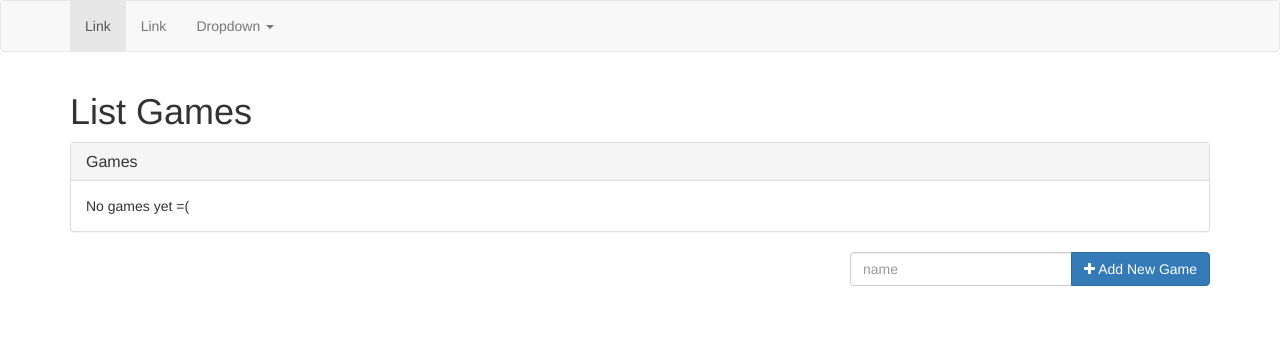
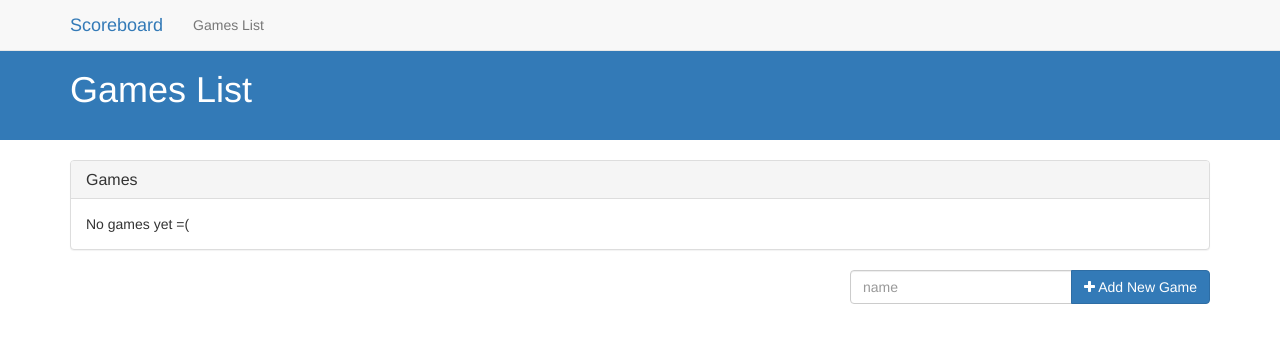
Before and after one commit to JamesLaverack/scoreboard, a Flask app: page /game/ in a window 1280 px wide. Shown: the top 343 px of the page. Run offline with Flask 2, Linux system fonts and the light colour scheme; data that the repository does not hold is empty; some libraries are stand-ins or nearby versions.

Commit message:
Add titlebar and rework navbar
The Navigation bar now shows actually useful options.

```diff
--- /dev/null
+++ b/static/css/scoreboard.css
@@ -0,0 +1,5 @@
+.titlebar {
+    padding-top: 50px;
+    padding-bottom: 20px;
+    margin-bottom: 20px;
+}
--- a/templates/base.html
+++ b/templates/base.html
@@ -5,28 +5,27 @@
 
 {% block styles -%}
 {{super()}}
-<link href="//netdna.bootstrapcdn.com/font-awesome/4.5.0/css/font-awesome.css" rel="stylesheet">
+<link href="//netdna.bootstrapcdn.com/font-awesome/4.5.0/css/font-awesome.css" rel="stylesheet"/>
+<link rel=stylesheet type=text/css href="{{ url_for('static', filename='css/scoreboard.css') }}"/>
 {% endblock styles %}
 
 {% block navbar %}
-<nav class="navbar navbar-default" role="navigation">
-  <div class="container-fluid container">
+<nav class="navbar navbar-default navbar-fixed-top" role="navigation">
+  <div class="container">
     <ul class="nav navbar-nav">
-      <li class="active"><a href="#">Link <span class="sr-only">(current)</span></a></li>
-      <li><a href="#">Link</a></li>
-      <li class="dropdown">
-	<a href="#" class="dropdown-toggle" data-toggle="dropdown" role="button" aria-haspopup="true" aria-expanded="false">Dropdown <span class="caret"></span></a>
-	<ul class="dropdown-menu">
-          <li><a href="#">Action</a></li>
-          <li><a href="#">Another action</a></li>
-          <li><a href="#">Something else here</a></li>
-          <li role="separator" class="divider"></li>
-          <li><a href="#">Separated link</a></li>
-          <li role="separator" class="divider"></li>
-          <li><a href="#">One more separated link</a></li>
-	</ul>
+      <a class="navbar-brand" href="{{ url_for('show_index') }}">
+	<span class="text-primary">Scoreboard</span>
+      </a>
+      <li>
+	<a href="{{ url_for('show_games') }}">Games List</a>
       </li>
     </ul>
   </div>
 </nav>
+<div class="titlebar bg-primary">
+  <div class="container">
+    {% block titlebar %}
+    {% endblock %}
+  </div>
+</div>
 {% endblock %}
--- a/templates/game.html
+++ b/templates/game.html
@@ -4,10 +4,12 @@
 {{super()}} - {{ gamename }}
 {% endblock %}
 
+{% block titlebar %}
+<h1>{{ gamename }}</h1>
+{% endblock %}
+
 {% block content %}
 <div class="container">
-  <h1>Game page for {{ gamename }}.</h1>
-
   <div class="panel panel-primary">
     <div class="panel-heading">
       <h3 class="panel-title">Recent Plays</h3>
--- a/templates/games.html
+++ b/templates/games.html
@@ -4,10 +4,12 @@
 {{super()}} - List Games
 {% endblock %}
 
+{% block titlebar %}
+<h1>Games List</h1>
+{% endblock %}
+
 {% block content %}
 <div class="container">
-  <h1>List Games</h1>
-
 
   <div class="panel panel-default">
     <div class="panel-heading">
--- a/templates/leaderboard.html
+++ b/templates/leaderboard.html
@@ -2,6 +2,10 @@
 
 {% block title %}
 {{super()}} - {{ gamename }} Leaderboard
+{% endblock %}
+
+{% block titlebar %}
+<h1>{{ gamename }} Leaderboard</h1>
 {% endblock %}
 
 {% block content %}
```
